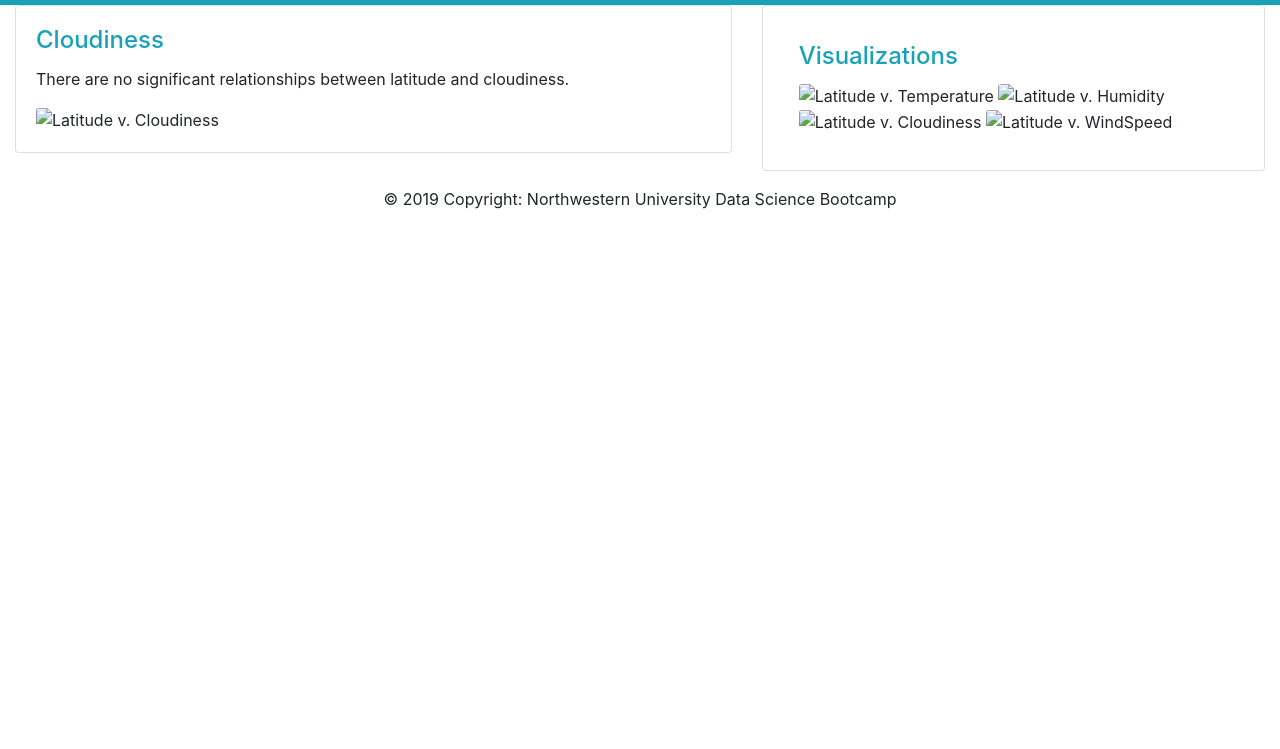
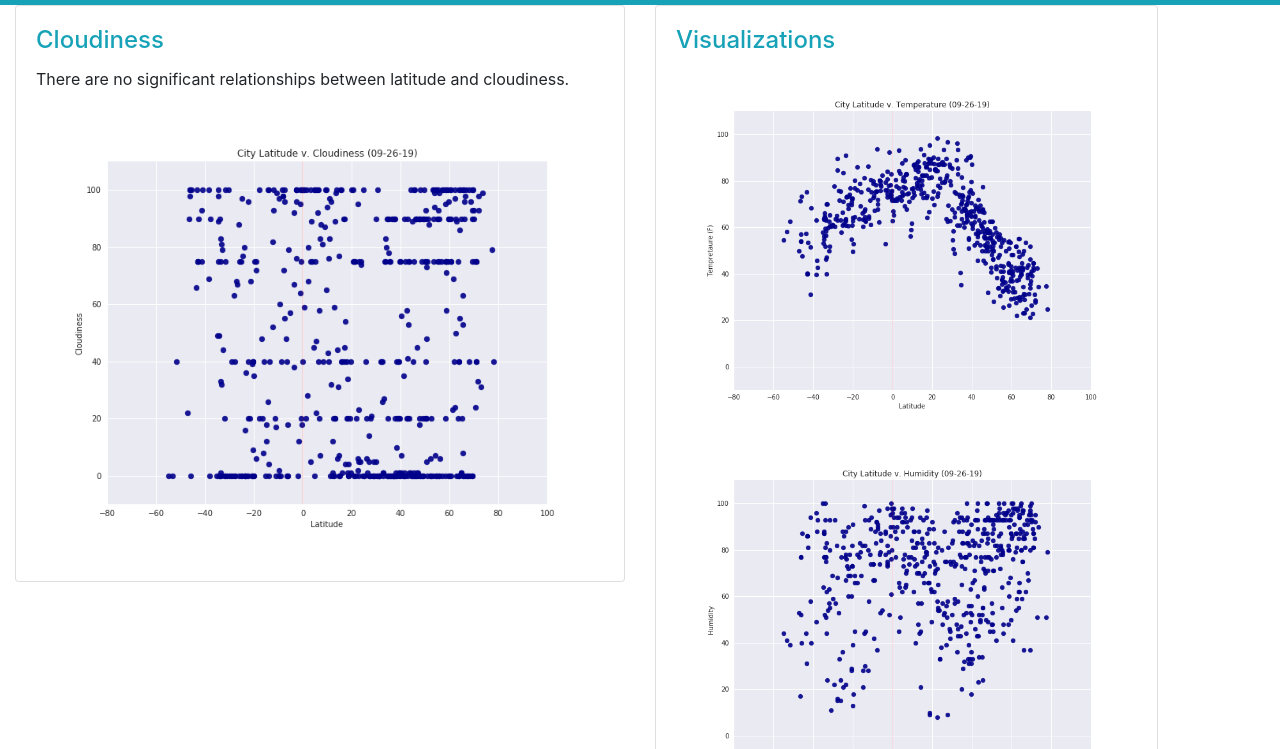
Before and after one commit to atomazos/Web-Design-Challenge, a plain HTML site: page WebVisualizations/cloudiness.html in a window 1280 px wide. Shown: the part 51-800 px from the top of the page. Drawn offline with nearby package versions, Linux system fonts and the light colour scheme.

Commit message:
edited files once more

```diff
--- a/WebVisualizations/cloudiness.html
+++ b/WebVisualizations/cloudiness.html
@@ -44,34 +44,32 @@
 
 <div class="container-fluid">
         <div class="row">
-            <div class="col-md-7" >
+            <div class="col-md-6" >
               <div class="card">
                 <div class="card-body">
-                  <div class="h-25 d-inline-block">
                   <h4 class="card-title text-info">Cloudiness</h4>
                   <p class="card-text"> There are no significant relationships between latitude and cloudiness.
                     </p>
-                  <img class="card-img-top" src="WebVisualizations/assets/Cloudiness.png" alt="Latitude v. Cloudiness">
-                </div>
-              </div>
-              </div>
+                  <img class="card-img-top" src="assets/Cloudiness.png" alt="Latitude v. Cloudiness">
+</div>
+      </div>
             </div>
+
             <div class="col-md-5">
               <div class="card">
                 <div class="card-body">
-                    <div class="w50 p-3">
                   <h4 class="card-title text-info">Visualizations</h4>
-                  <img class="card-img-top" src="WebVisualizations/assets/Temperature.png" alt="Latitude v. Temperature">
-                  <img class="card-img-top" src="WebVisualizations/assets/Humidity.png" alt="Latitude v. Humidity">
-                  <img class="card-img-top" src="WebVisualizations/assets/Cloudiness.png" alt="Latitude v. Cloudiness">
-                  <img class="card-img-top" src="WebVisualizations/assets/Wind_Speed.png" alt="Latitude v. WindSpeed">
+                  <img class="card-img-top" src="assets/Temperature.png" alt="Latitude v. Temperature">
+                  <img class="card-img-top" src="assets/Humidity.png" alt="Latitude v. Humidity">
+                  <img class="card-img-top" src="assets/Cloudiness.png" alt="Latitude v. Cloudiness">
+                  <img class="card-img-top" src="assets/Wind_Speed.png" alt="Latitude v. WindSpeed">
                   </div>
                 </div>
               </div>
             </div>
             </div>
      <!-- Footer -->
-     <footer class="page-footer text_info font-small">
+     <footer class="page-footer text-info font-small">
         <!-- Copyright -->
         <div class="footer-copyright text-center py-3">© 2019 Copyright: Northwestern University Data Science Bootcamp</a>
         </div>
```
Also changed, not shown: WebVisualizations/comparison.html (+4 -9 lines), WebVisualizations/humidity.html (+5 -5 lines), WebVisualizations/index.html (+1 -1 lines), WebVisualizations/temperature.html (+2 -2 lines), WebVisualizations/windspeed.html (+5 -5 lines).
